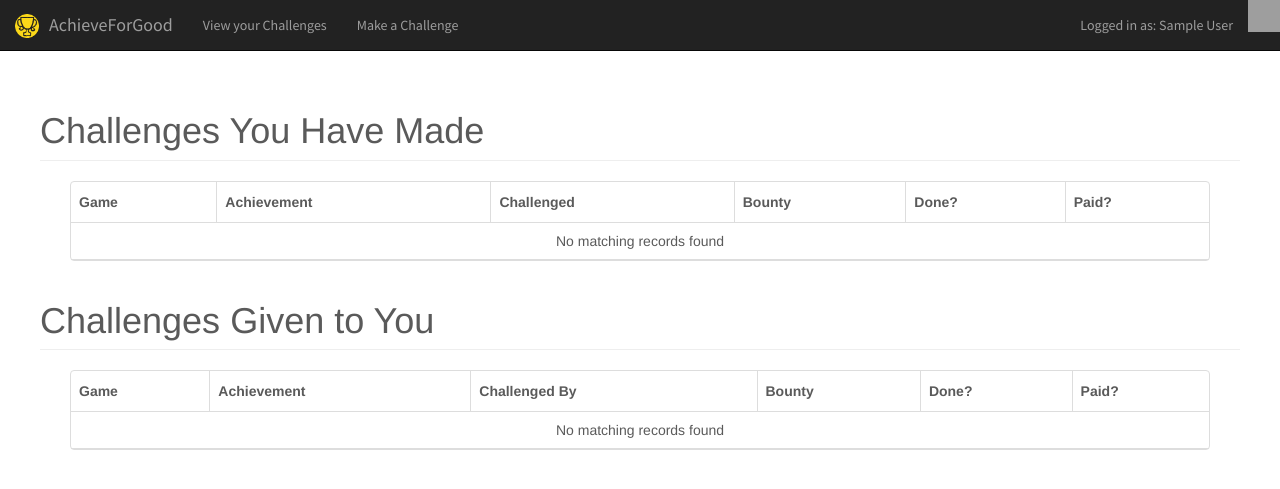
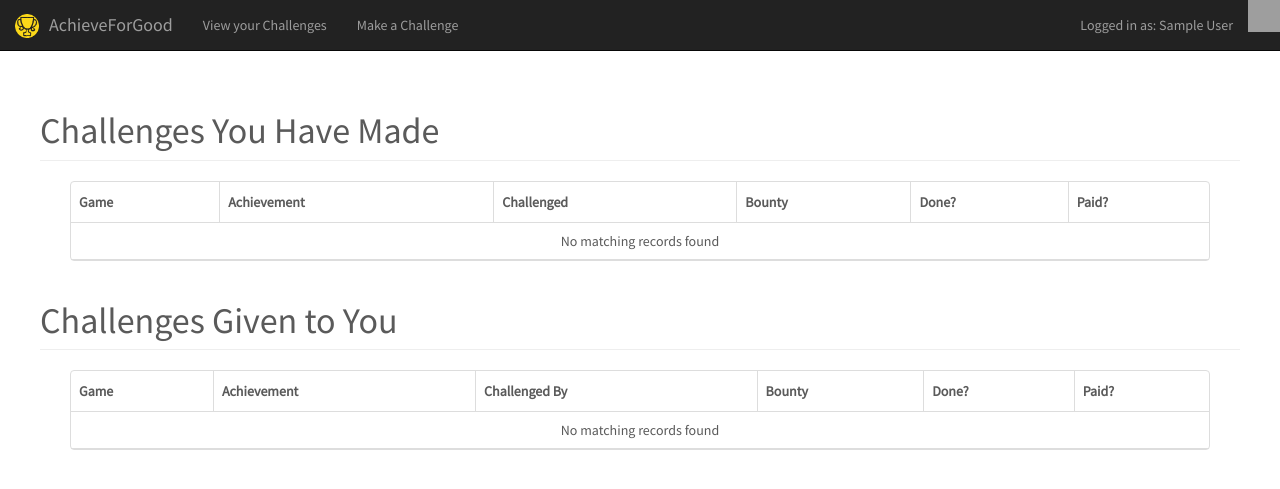
Before and after one commit to MarkRobbo/GreatUniHack2015, a PHP site: page /achievements.php?openid_assoc_handle=1 in a window 1280 px wide. Shown: the top 489 px of the page. Run offline with PHP 8.4, Linux system fonts and the light colour scheme; the visitor is signed in with stand-in values (Sample User, id 1); data that the repository does not hold is empty; grey boxes are pictures that could not be loaded.

Commit message:
Adding fonts

```diff
--- a/html/css/main.css
+++ b/html/css/main.css
@@ -1,4 +1,4 @@
-a {
+body {
 	font-family: 'Source Sans Pro', sans-serif;
 }
 
```
